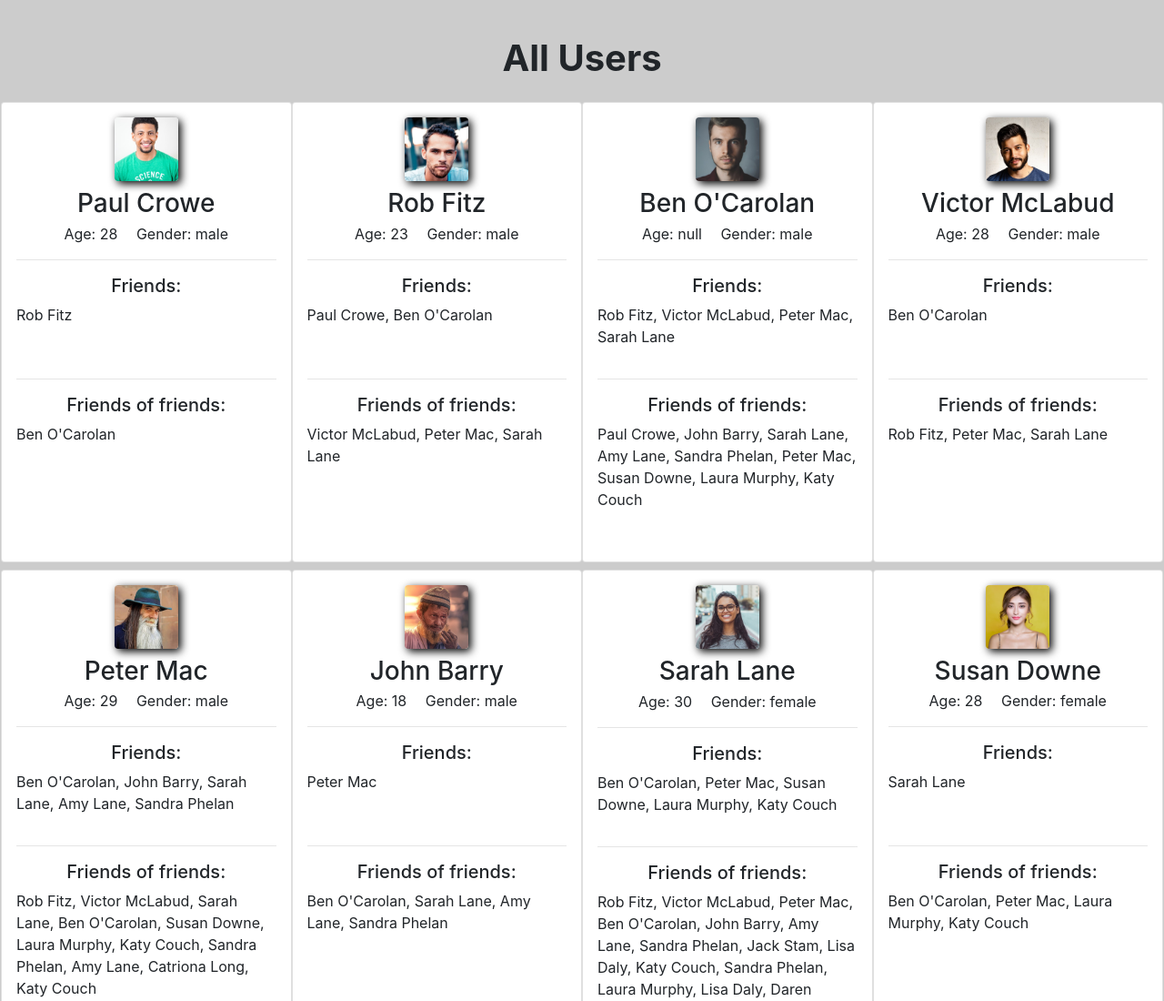
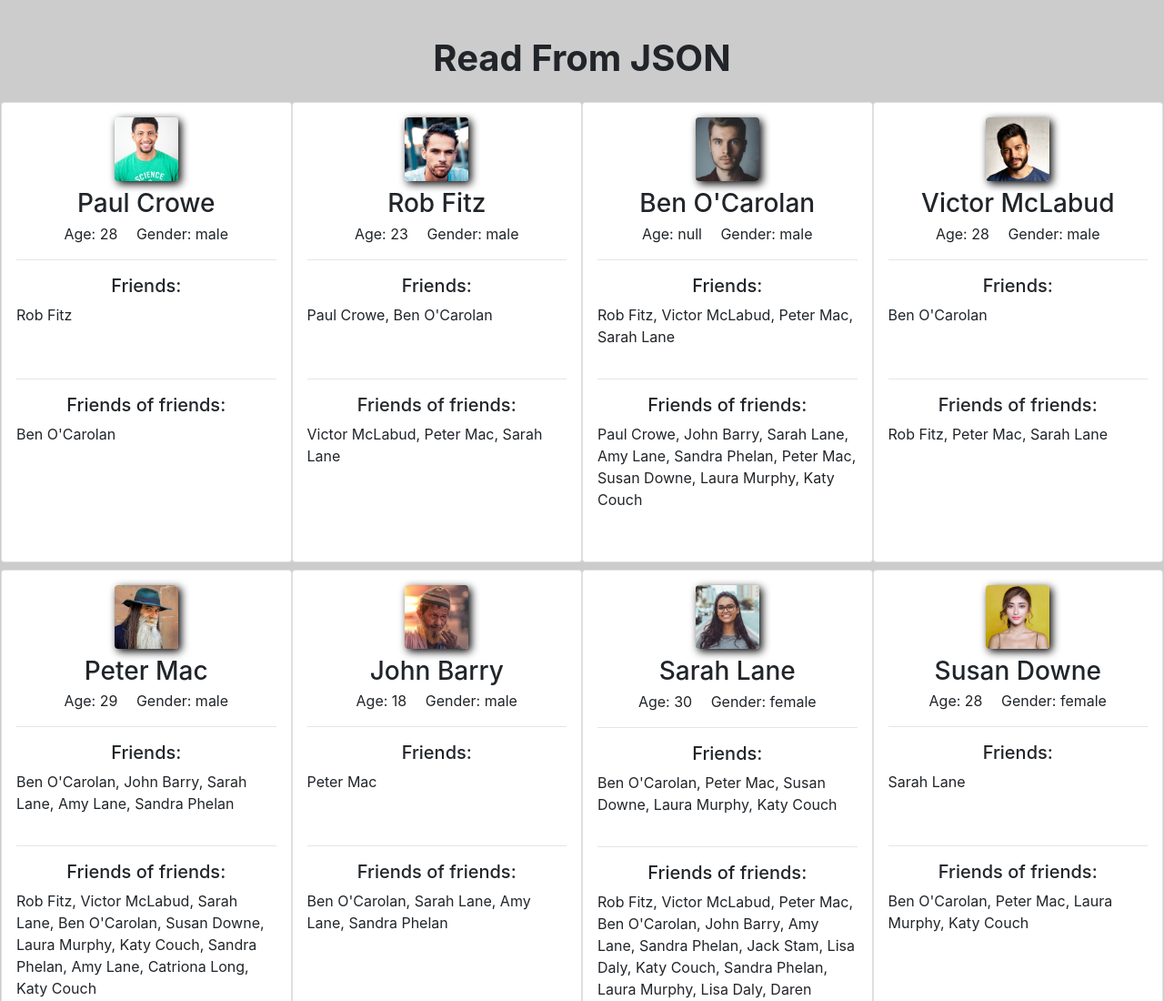
Before and after one commit to Nennadd/30Hills, a plain HTML site: page index.html in a window 1280 px wide. Shown: the top 1100 px of the page at 91% size. Drawn offline with nearby package versions, Linux system fonts and the light colour scheme.

Commit message:
Update index.html

```diff
--- a/index.html
+++ b/index.html
@@ -2,7 +2,7 @@
 <html lang="en">
 <head>
 	<meta charset="UTF-8">
-    <title>30Hills</title>
+    <title>JSON</title>
     <link rel="stylesheet" href="https://stackpath.bootstrapcdn.com/bootstrap/4.4.1/css/bootstrap.min.css" integrity="sha384-Vkoo8x4CGsO3+Hhxv8T/Q5PaXtkKtu6ug5TOeNV6gBiFeWPGFN9MuhOf23Q9Ifjh" crossorigin="anonymous">
     <script src="https://unpkg.com/axios/dist/axios.min.js"></script>
     <style>
@@ -17,7 +17,7 @@
 <body>
 
 	<div class="container-fluid p-3">
-		<h1 class="text-center my-4 font-weight-bold">All Users</h1>
+		<h1 class="text-center my-4 font-weight-bold">Read From JSON</h1>
 
         <div id="users" class="row">
 
```
